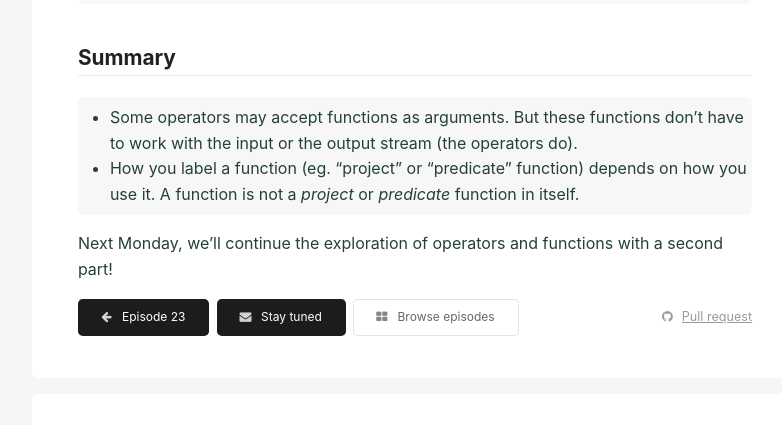
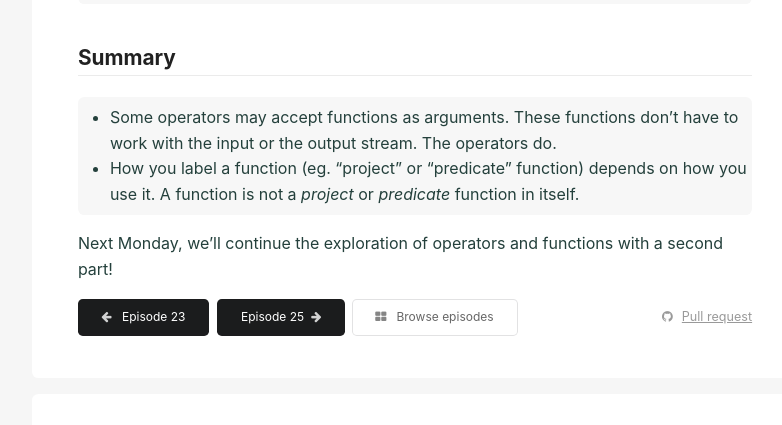
Before and after one commit to cedricss/reactive.how, a Jekyll site: the page built from predicate.md, in a window 1280 px wide and 900 px high, scrolled down 1677 px. Shown: the part 153-578 px from the top of the window, without its empty margins (225-1007 px from the left). Built offline with Jekyll 4.4.1, drawn with Linux system fonts in a browser that asks for light colours.

Commit message:
Add Episode 25 (accumulator)

```diff
--- a/_includes/episodes.html
+++ b/_includes/episodes.html
@@ -27,9 +27,9 @@
     {% elsif forloop.rindex == 20 %}
     <a href="/skipWhile"><img src="img/skipWhile/exercises.jpg"/></a>
     {% elsif forloop.rindex == 24 %}
-    <a href="/predicate">
-    <img class="w450" src="img/predicate/predicate.gif" />
-    </a>
+    <a href="/predicate"><img class="w450" src="img/predicate/predicate.gif" /></a>
+    {% elsif forloop.rindex == 25 %}
+    <a href="/accumulator"><img class="w450" src="img/accumulator/accumulator1.gif" /></a>
     {% elsif videos_size == 1 %}
     {% assign video = lesson.videos[0] %}
     {% include card_player.html video=video episode=false %}
--- a/predicate.md
+++ b/predicate.md
@@ -52,7 +52,7 @@ In this example, the function <code class="one">n</code> ⟶ <code class="one">n
 
 ## Summary
 
-- Some operators may accept functions as arguments. But these functions don't have to work with the input or the output stream (the operators do).
+- Some operators may accept functions as arguments. These functions don't have to work with the input or the output stream. The operators do.
 - How you label a function (eg. "project" or "predicate" function) depends on how you use it. A function is not a _project_ or _predicate_ function in itself.
 
 Next Monday, we'll continue the exploration of operators and functions with a second part!
```
Also changed, not shown: _data/course.yml (+7 -0 lines), accumulator.md (added, +52 -0 lines), img/accumulator/accumulator1.gif (added), img/accumulator/accumulator2.gif (added), img/accumulator/content_preview.png (added).
